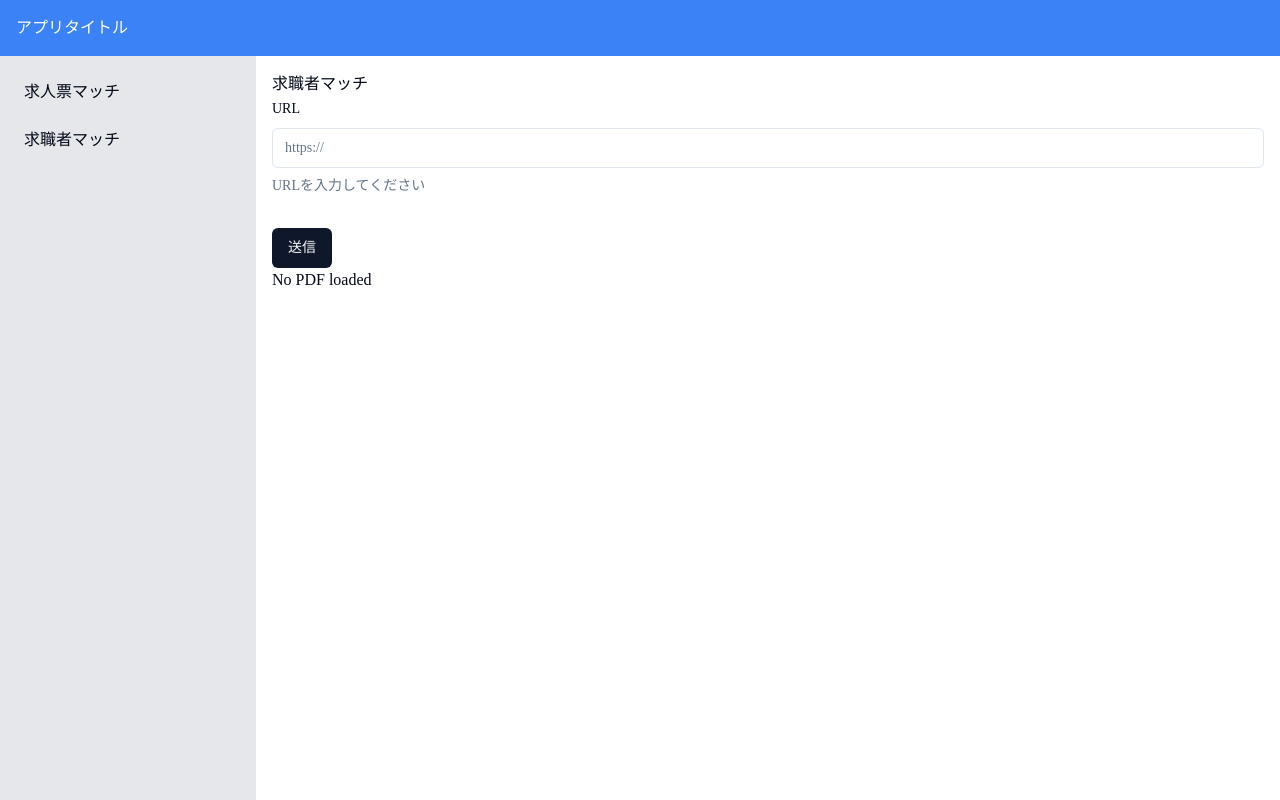
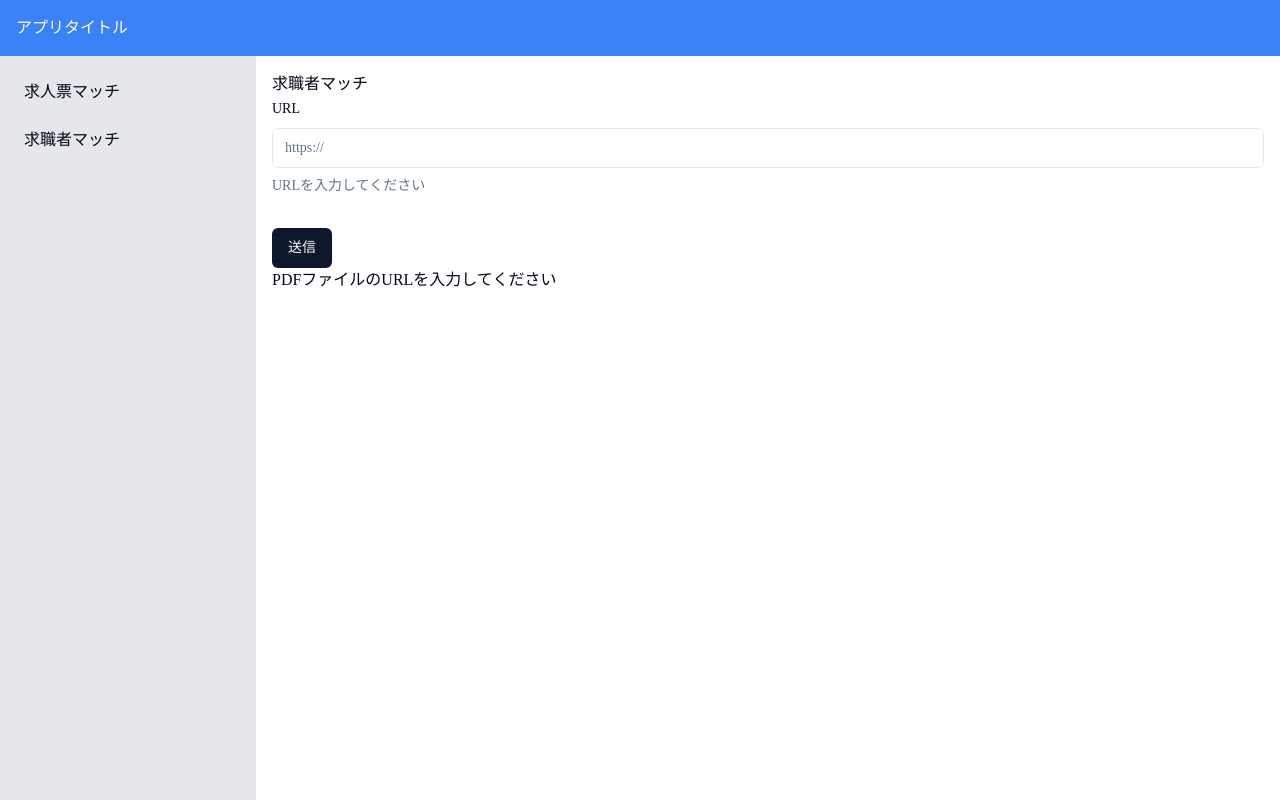
Before and after one commit to haruo2177/nextjs-dnd, a Next.js app: page /job-seeker-match in a window 1280 px wide. Built offline with nearby package versions, Linux system fonts and the light colour scheme.

Commit message:
change: PDFリンク送信時に表示されるメッセージ

```diff
--- a/app/_components/UrlUpload.tsx
+++ b/app/_components/UrlUpload.tsx
@@ -15,6 +15,7 @@ const formSchema = z.object({
 const UrlUpload = () => {
   const [pdfData, setPdfData] = useState<string | null>(null);
   const [isLoading, setIsLoading] = useState<boolean>(false);
+  const [message, setMessage] = useState<string>("PDFファイルのURLを入力してください");
 
   const form = useForm<z.infer<typeof formSchema>>({
     resolver: zodResolver(formSchema),
@@ -27,15 +28,18 @@ const UrlUpload = () => {
       const response = await fetch(values.url);
       const contentType = response.headers.get("Content-Type");
 
-      if (contentType === "application/pdf") {
+      if (contentType !== "application/pdf") {
+        setPdfData(null);
+        setMessage("PDFファイル以外が読み取られました。PDFファイルのURLを入力してください");
+      } else {
         const pdfBlob = await response.blob();
         setPdfData(URL.createObjectURL(pdfBlob));
-      } else {
-        setPdfData(null);
+        setMessage("");
       }
     } catch (error) {
       console.error("Error fetching file:", error);
       setPdfData(null);
+      setMessage("読み取りに失敗しました。URLに間違いが無いかご確認ください");
     } finally {
       setIsLoading(false);
     }
@@ -68,7 +72,7 @@ const UrlUpload = () => {
       ) : pdfData ? (
         <iframe src={pdfData} style={{ width: "100%", height: "500px" }} title="PDF Viewer"></iframe>
       ) : (
-        <div>No PDF loaded</div>
+        <div>{message}</div>
       )}
     </div>
   );
```
